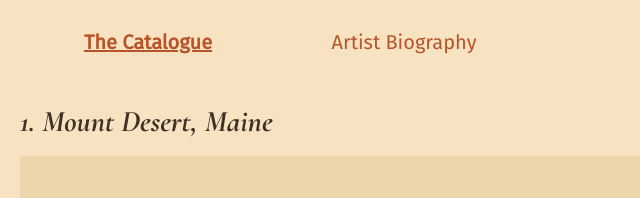
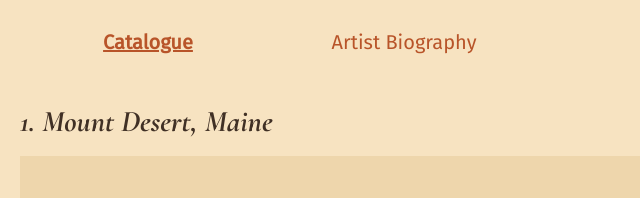
Before and after one commit to onyxfish/colman, an Astro site: page / in a window 1280 px wide. Shown: the part 164-362 px from the top of the page, 236-876 px from the left. Built offline with nearby package versions, Linux system fonts and the light colour scheme; Astro itself is replaced by a stand-in of ours.

Commit message:
Simplify catalogue link.

```diff
--- a/src/layouts/Layout.astro
+++ b/src/layouts/Layout.astro
@@ -8,7 +8,7 @@ const { pathname } = Astro.url;
 
 const menu = [{
 	pathname: "/",
-	title: "The Catalogue"
+	title: "Catalogue"
 }, {
 	pathname: "/colman/",
 	title: "Artist Biography"
```
